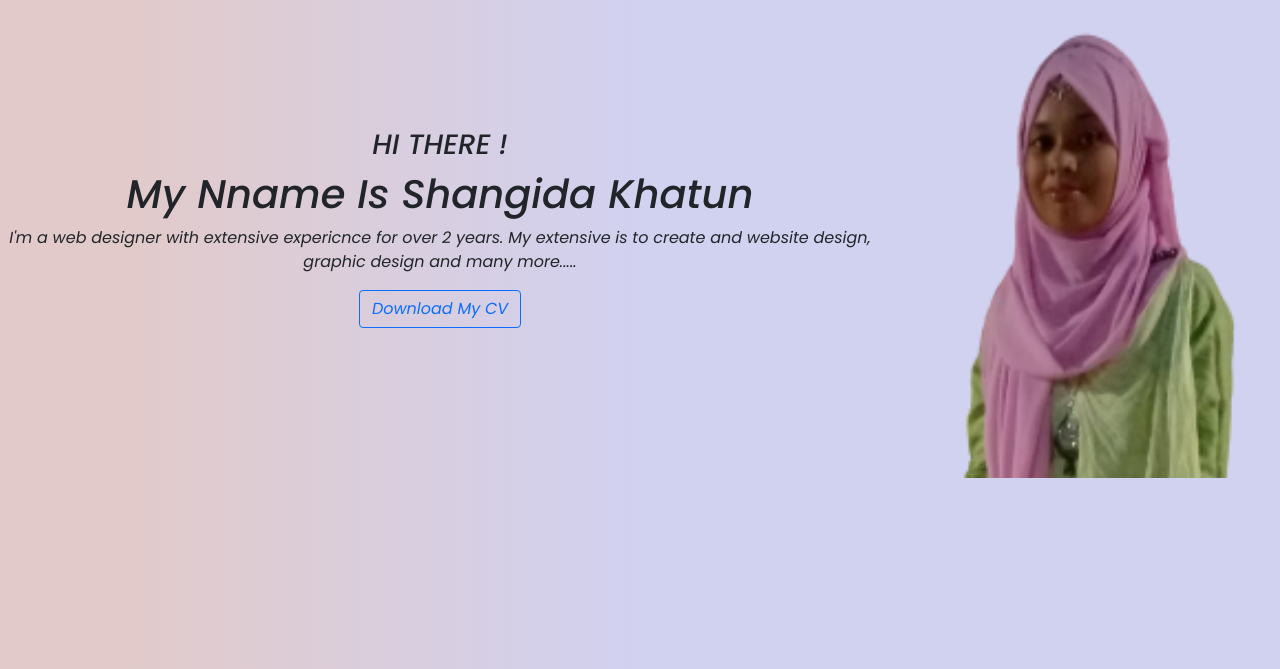
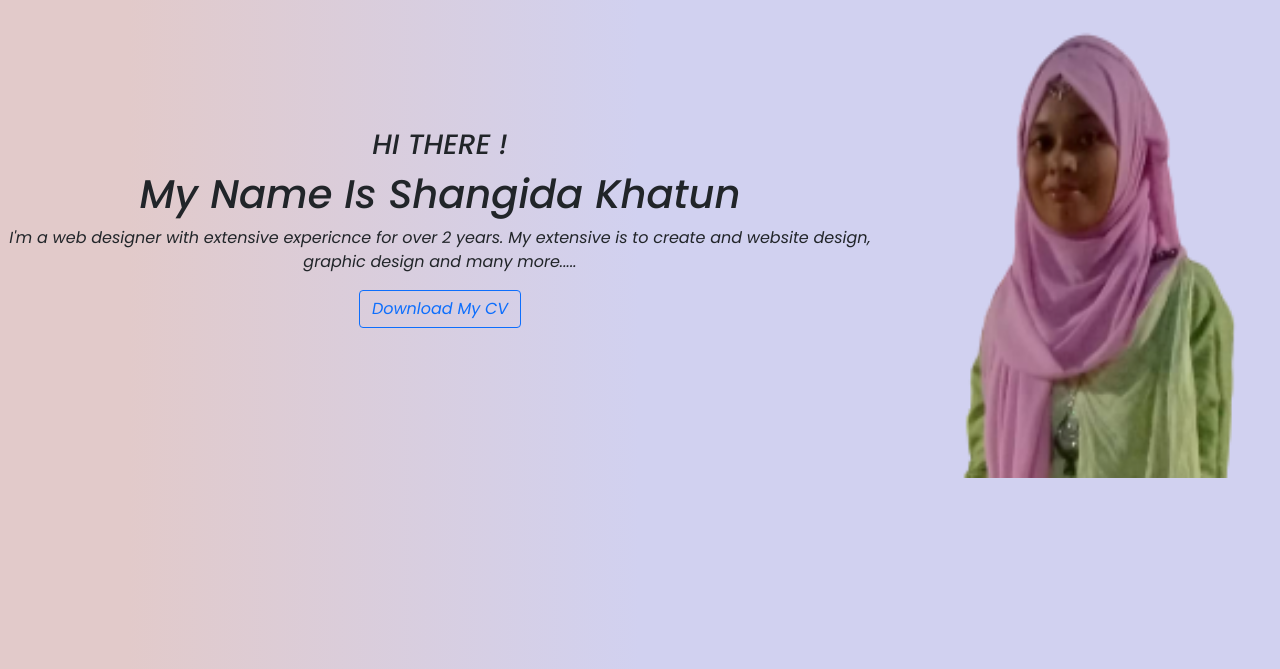
Before and after one commit to shanjidaKhatunCodeing/Exam-protfolio-, a plain HTML site: page index.html in a window 1280 px wide. Shown: the part 92-761 px from the top of the page. Drawn offline with nearby package versions, Linux system fonts and the light colour scheme; a script that the page names is missing.

Commit message:
add work

```diff
--- a/index.html
+++ b/index.html
@@ -71,7 +71,7 @@
               <div class="d-flex justify-content-around">
                 <div class="text-dark " style="margin-top:150px;">
                     <h3>HI THERE !</h3>
-                    <h1>My Nname Is <span>Shangida Khatun</span></h1>
+                    <h1>My Name Is <span>Shangida Khatun</span></h1>
                    <p>I'm a web designer with extensive expericnce for over 2 years. My extensive is to create and website design, graphic design and many more.....</p>
                    <!-- btn section -->
                    <a href="#" class="btn btn-outline-primary" tabindex="-1" role="button" aria-disabled="true">Download My CV</a>
```
Also changed, not shown: index.css (line endings or trailing spaces).
